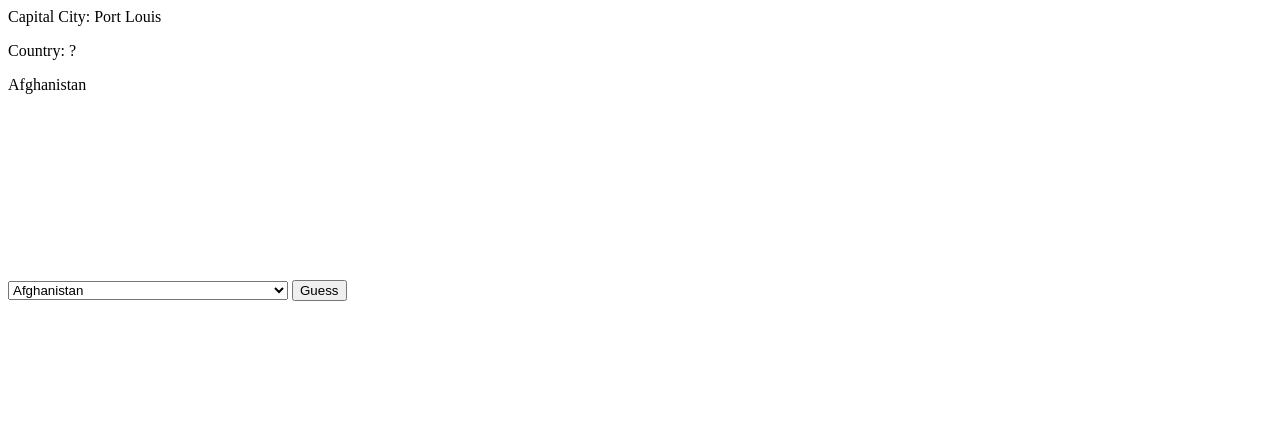
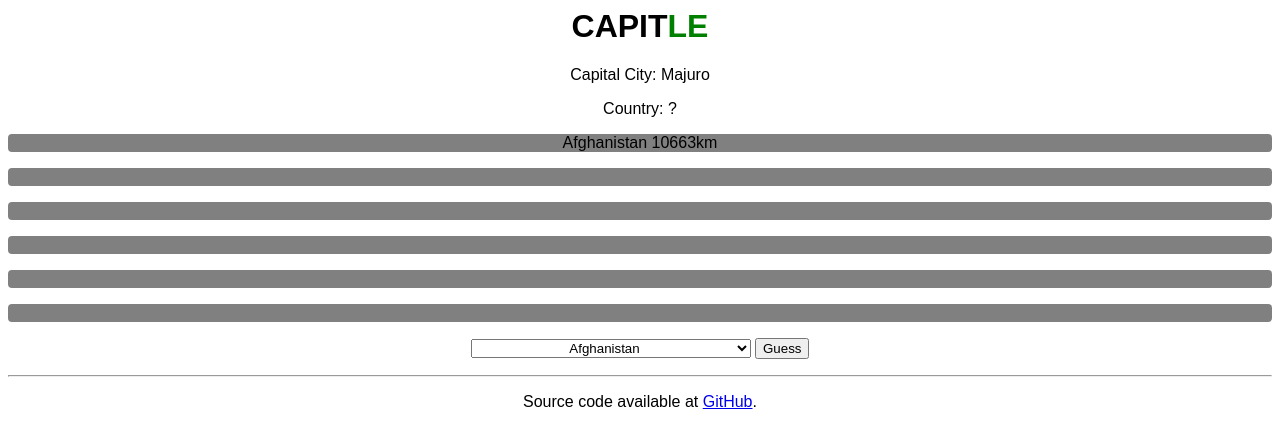
Before and after one commit to tschumann/capitle, a plain HTML site: page index.html in a window 1280 px wide. Both pictures are taken after a click on the button "Guess". Drawn offline with Linux system fonts and the light colour scheme.

Commit message:
Added tests and deployment.

```diff
--- a/capitle.js
+++ b/capitle.js
@@ -2,8 +2,9 @@
 
 class CapitleGame {
 
-	constructor(countries) {
-		this.countries = countries;
+	constructor(countries, now) {
+		// filter out countries that don't have a capital city
+		this.countries = countries.filter(country => country.CapitalName !== "N/A");
 
 		// get a list of country names to populate the dropdown
 		this.countryNames = this.countries.map(country => country.CountryName).sort();
@@ -22,7 +23,6 @@ class CapitleGame {
 			choices.appendChild(option);
 		}
 
-		const now = new Date();
 		this.date = now.getFullYear() + "-" + this.zeroPad(now.getMonth() + 1) + "-" + this.zeroPad(now.getDate());
 
 		const today = new Date(now.getFullYear() + "-" + this.zeroPad(now.getMonth() + 1) + "-" + this.zeroPad(now.getDate()) + "T00:00:00+00:00");
@@ -42,14 +42,6 @@ class CapitleGame {
 			this.processGuesses();
 			this.checkGameState();
 		}
-	}
-
-	zeroPad(value) {
-		if (value < 10) {
-			return "0" + value;
-		}
-
-		return value;
 	}
 
 	chooseInitialCountry(seed) {
@@ -93,8 +85,23 @@ class CapitleGame {
 
 	processGuesses() {
 		for (let i = 0; i < this.guesses.length; i++) {
-			document.getElementById("capital-city-guess-" + (i + 1)).textContent = this.guesses[i];
+			const isCorrect = (this.guesses[i] === this.country.CountryName);
+
+			if (isCorrect) {
+				document.getElementById("capital-city-guess-" + (i + 1)).innerHTML = this.guesses[i] + " " + "&#x1F60A;";
+			}
+			else {
+				const actualContry = this.country;
+				const guessedCountry = this.getCountryByName(this.guesses[i]);
+				const distanceBetweenCapitalCities = this.getDistanceFromLatLonInKm(guessedCountry.CapitalLatitude, guessedCountry.CapitalLongitude, actualContry.CapitalLatitude, actualContry.CapitalLongitude);
+
+				document.getElementById("capital-city-guess-" + (i + 1)).innerHTML = this.guesses[i] + " " + distanceBetweenCapitalCities + "km";
+			}
 		}
+	}
+
+	getCountryByName(name) {
+		return this.countries.filter(country => country.CountryName === name)[0];
 	}
 
 	checkGameState() {
@@ -112,6 +119,32 @@ class CapitleGame {
 			}
 		}
 	}
+
+	/**
+	 * @see http://www.movable-type.co.uk/scripts/latlong.html
+	 */
+	getDistanceFromLatLonInKm(latitude1, longitude1, latitude2, longitude2) {
+		const earthRadiusKilometres = 6371;
+		const latitudeDifference = this.degreesToRadians(latitude2 - latitude1);
+		const longitudeDifference = this.degreesToRadians(longitude2 - longitude1);
+		// a is the square of half the chord length between the points
+		const a = Math.sin(latitudeDifference / 2) * Math.sin(latitudeDifference / 2) + Math.cos(this.degreesToRadians(latitude1)) * Math.cos(this.degreesToRadians(latitude2)) *  Math.sin(longitudeDifference / 2) * Math.sin(longitudeDifference / 2);
+		const angularDistance = 2 * Math.atan2(Math.sqrt(a), Math.sqrt(1 - a));
+		return Math.round(earthRadiusKilometres * angularDistance);
+	}
+
+	degreesToRadians(degrees) {
+		return degrees * (Math.PI / 180);
+	}
+
+	zeroPad(value) {
+		if (value < 10) {
+			return "0" + value;
+		}
+
+		// add the string for a consistent return type
+		return "" + value;
+	}
 }
 
 const submitForm = (event) => {
@@ -125,8 +158,69 @@ document.addEventListener("DOMContentLoaded", () => {
 	fetch("country-capitals.json")
 		.then(response => response.json())
 		.then(json => {
-			const game = new CapitleGame(json);
+			const game = new CapitleGame(json, new Date());
 			// export game so that submitForm can access it
 			window.game = game;
+
+			const queryParams = new URLSearchParams(window.document.location.search);
+			const runTests = queryParams.has("test");
+
+			if (runTests && window.document.location.host.startsWith("localhost")) {
+				// clear before the test run
+				localStorage.removeItem("capitle-2022-04-03");
+				localStorage.removeItem("capitle-2022-04-04");
+				localStorage.removeItem("capitle-2022-04-05");
+				localStorage.removeItem("capitle-2022-04-06");
+				localStorage.removeItem("capitle-2022-04-07");
+
+				let testGame = new CapitleGame(json, new Date("2022-04-07T00:00:00"));
+
+				console.log("Testing constructor");
+				console.assert(JSON.stringify(testGame.guesses) === JSON.stringify([]), "testGame.guesses");
+				console.assert(testGame.guessNumber === 1, "testGame.guessNumber");
+				console.assert(testGame.correct === false, "testGame.correct");
+				console.assert(testGame.country.CountryName === "North Korea", "testGame.country.CountryName");
+
+				console.log("Testing guessCountry");
+				document.getElementById("capital-city-country-choices").value = "South Korea";
+				testGame.guessCountry();
+				console.assert(JSON.stringify(testGame.guesses) === JSON.stringify(["South Korea"]), "testGame.guesses");
+				console.assert(testGame.guessNumber === 2, "testGame.guessNumber");
+				console.assert(testGame.correct === false, "testGame.correct");
+				document.getElementById("capital-city-country-choices").value = "China";
+				testGame.guessCountry();
+				console.assert(JSON.stringify(testGame.guesses) === JSON.stringify(["South Korea", "China"]), "testGame.guesses");
+				console.assert(testGame.guessNumber === 3, "testGame.guessNumber");
+				console.assert(testGame.correct === false, "testGame.correct");
+				document.getElementById("capital-city-country-choices").value = "North Korea";
+				testGame.guessCountry();
+				console.assert(JSON.stringify(testGame.guesses) === JSON.stringify(["South Korea", "China", "North Korea"]), "testGame.guesses");
+				console.assert(testGame.guessNumber === 4, "testGame.guessNumber");
+				console.assert(testGame.correct === true, "testGame.correct");
+
+				console.log("Testing getCountryByName");
+				console.assert(testGame.getCountryByName("Australia").CountryName === "Australia", "testGame.getCountryByName(\"Australia\")");
+				console.assert(testGame.getCountryByName("New Zealand").CountryName === "New Zealand", "testGame.getCountryByName(\"Australia\")");
+
+				console.log("Testing degreesToRadians");
+				console.assert(testGame.degreesToRadians(0).toFixed(2) + "" === "0.00", "testGame.degreesToRadians(0)");
+				console.assert(testGame.degreesToRadians(90).toFixed(2) + "" === "1.57", "testGame.degreesToRadians(90)");
+				console.assert(testGame.degreesToRadians(180).toFixed(2) + "" === "3.14", "testGame.degreesToRadians(180)");
+
+				console.log("Testing zeroPad");
+				console.assert(testGame.zeroPad(0) === "00", "testGame.zeroPad(0)");
+				console.assert(testGame.zeroPad(9) === "09", "testGame.zeroPad(9)");
+				console.assert(testGame.zeroPad(10) === "10", "testGame.zeroPad(10)");
+
+				console.log("Testing different countries");
+				testGame = new CapitleGame(json, new Date("2022-04-03T00:00:00"));
+				console.assert(testGame.country.CountryName === "Paraguay", "testGame.country.CountryName");
+				testGame = new CapitleGame(json, new Date("2022-04-04T00:00:00"));
+				console.assert(testGame.country.CountryName === "Morocco", "testGame.country.CountryName");
+				testGame = new CapitleGame(json, new Date("2022-04-05T00:00:00"));
+				console.assert(testGame.country.CountryName === "Luxembourg", "testGame.country.CountryName");
+				testGame = new CapitleGame(json, new Date("2022-04-06T00:00:00"));
+				console.assert(testGame.country.CountryName === "Niger", "testGame.country.CountryName");
+			}
 		});
 });
--- a/index.html
+++ b/index.html
@@ -1,9 +1,19 @@
 <html>
 <head>
-	<title>Capitle</title>
-	<script src="capitle.js"></script>
+	<title>Capitle | The capital city guessing game</title>
+	<link rel="icon" href="favicon.png" />
+	<link href="styles.css?q=0705" rel="stylesheet">
+
+	<link rel="canonical" href="http://captile.tomschumann.com/" />
+
+	<meta name="description" content="The capital city guessing game." />
+
+	<meta name="viewport" content="width=device-width, initial-scale=1">
+
+	<script src="capitle.js?_=0705"></script>
 </head>
 <body>
+	<h1>CAPIT<span id="title-tail">LE</span></h1>
 	<p>Capital City: <span id="capital-city-name"></span></p>
 	<p>Country: <span id="capital-city-answer">?</span><span id="capital-city-answer-emoji"></span></p>
 
@@ -20,5 +30,11 @@
 		<select id="capital-city-country-choices"></select>
 		<button id="capital-city-guess-button" type="submit">Guess</button>
 	</form>
+
+	<hr/>
+
+	<p>
+		Source code available at <a href="https://github.com/tschumann/capitle" target="_blank">GitHub</a>.
+	</p>
 </body>
 </html>
--- /dev/null
+++ b/styles.css
@@ -0,0 +1,18 @@
+
+body {
+	font-family: sans-serif;
+}
+
+.capital-city-guess {
+	background-color: grey;
+	border-radius: 4px;
+}
+
+#title-tail {
+	color: green;
+}
+
+* {
+	box-sizing: border-box;
+	text-align: center;
+}
```
Also changed, not shown: sitemap.xml (added, +7 -0 lines), 5 other files.
